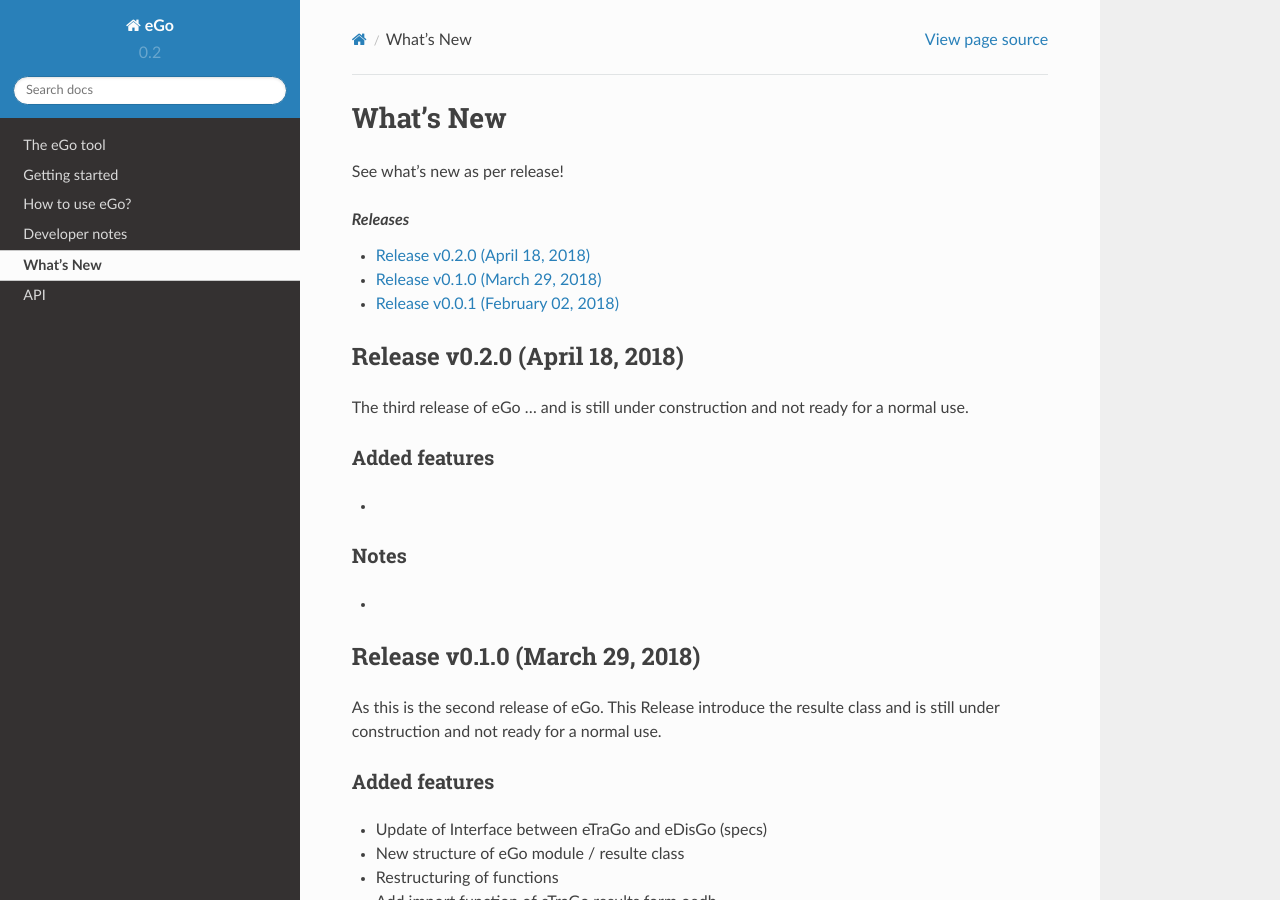
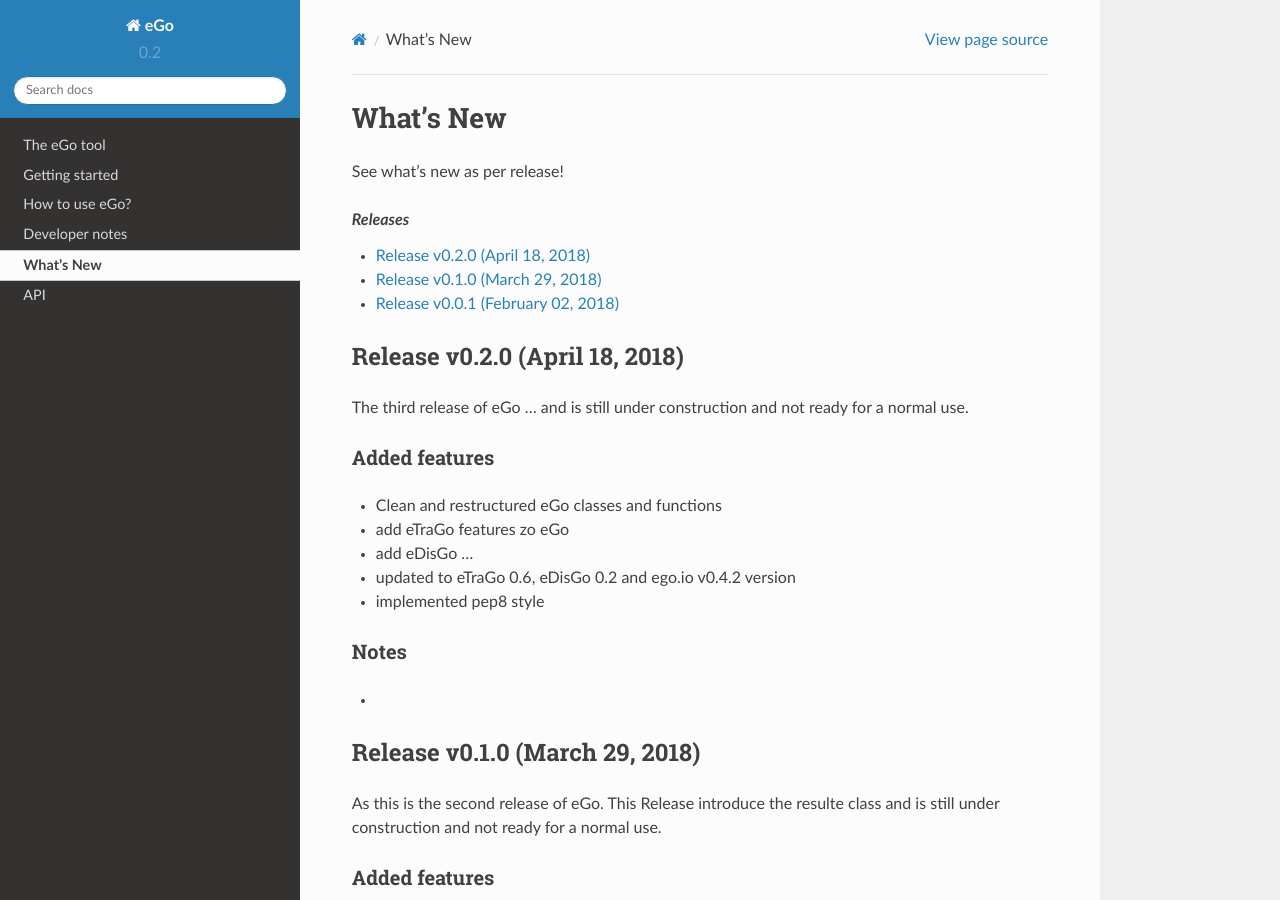
Before and after one commit to openego/eGo, a Sphinx documentation site: the page built from doc/whatsnew.rst, in a window 1280 px wide and 900 px high. Built offline with Sphinx 7.4.7 and the Read the Docs theme 2.0.0, drawn with Linux system fonts in a browser that asks for light colours; formulas are drawn with MathJax 3.

Commit message:
add text

```diff
--- a/doc/whatsnew/v0-2-0.rst
+++ b/doc/whatsnew/v0-2-0.rst
@@ -10,7 +10,11 @@ and is still under construction and not ready for a normal use.
 Added features
 --------------
 
-*
+* Clean and restructured eGo classes and functions
+* add eTraGo features zo eGo
+* add eDisGo ...
+* updated to eTraGo 0.6, eDisGo 0.2 and ego.io v0.4.2 version
+* implemented pep8 style
 
 Notes
 -----
```
